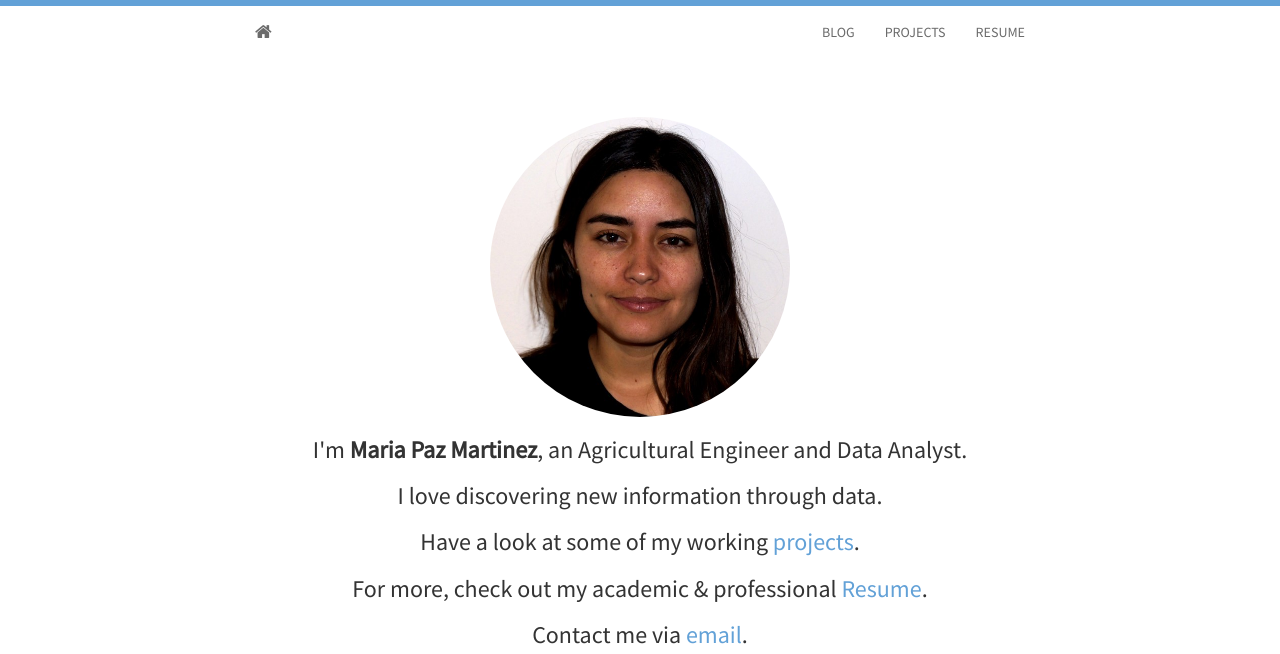
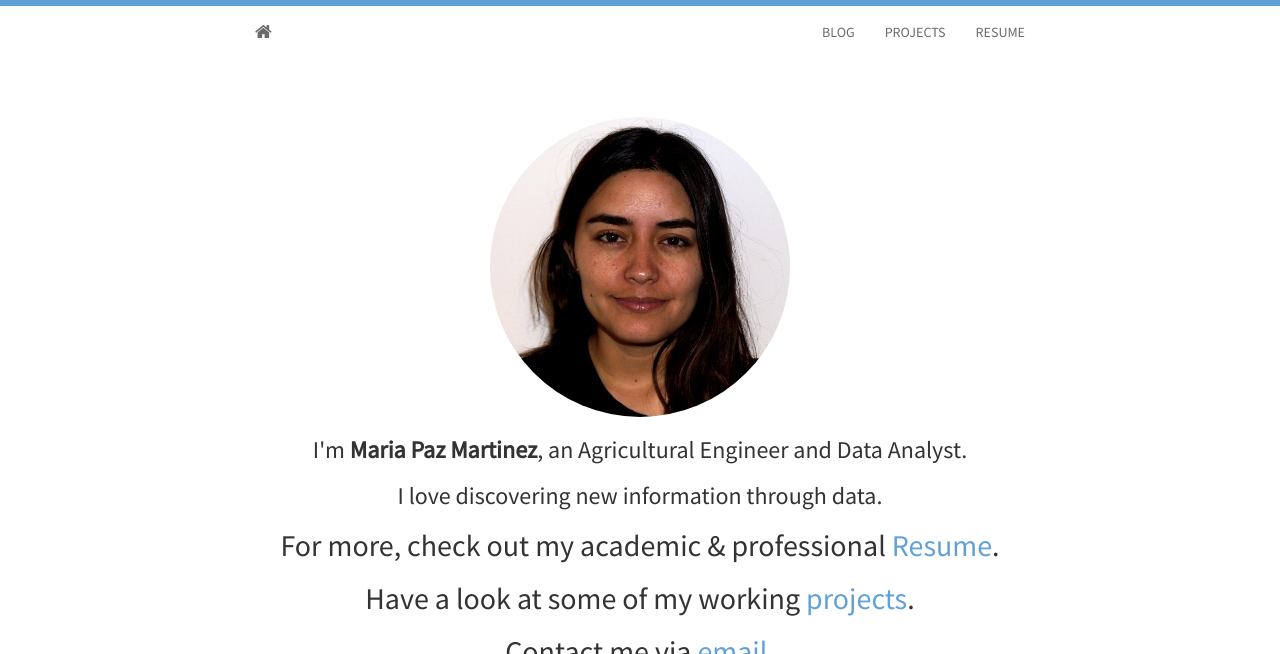
Before and after one commit to mpmarti/mpmarti.github.io, a Jekyll site: the page built from index.html, in a window 1280 px wide, cut to the strip 0-654 px from the top of the page. Built offline with Jekyll 4.4.1, drawn with Linux system fonts in a browser that asks for light colours; nearby versions of some CDN libraries; the list of posts is cut into pages by our own code.

```diff
--- a/index.html
+++ b/index.html
@@ -9,9 +9,9 @@ layout: home
 	  </div>
 	  <h3>I'm <strong>Maria Paz Martinez</strong>, an Agricultural Engineer and Data Analyst.</h3>
 	  <h3>I love discovering new information through data.</h3>
-	  <h3>Have a look at some of my working <a href="{{ site.baseurl }}projects.html"> projects</a>.</h3>
-	  <h3>For more, check out my academic &amp; professional <a href="{{ site.baseurl }}resume.pdf">Resume</a>.</h3>
-	  <h3>Contact me via <a href="mailto:{{ site.email }}">email</a>.</h3>
+	  <h2>For more, check out my academic &amp; professional <a href="{{ site.baseurl }}resume.pdf">Resume</a>.</h3>
+          <h2>Have a look at some of my working <a href="{{ site.baseurl }}projects.html"> projects</a>.</h3>
+	  <h2>Contact me via <a href="mailto:{{ site.email }}">email</a>.</h3>
 	  {% include social.html %}
 	</div>
 </section>
```
